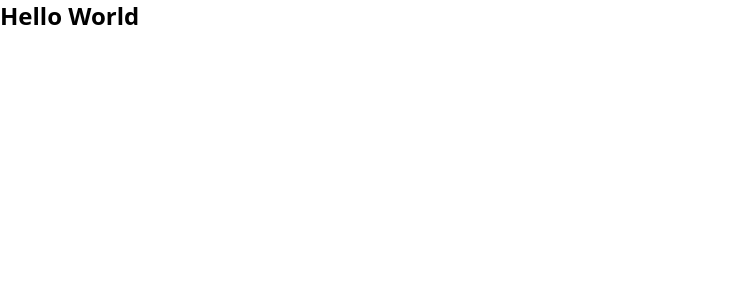
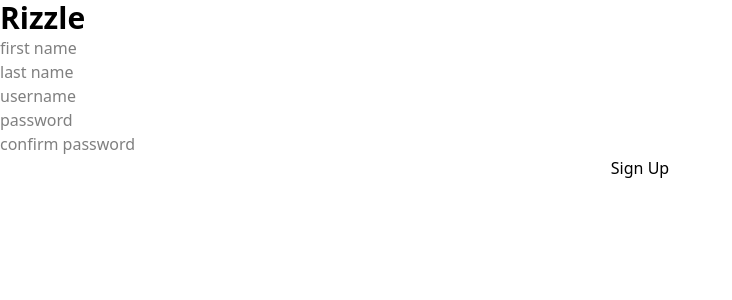
Before and after one commit to inebw/messenger, a React (Vite) app: page / in a window 1280 px wide. Shown: the top 300 px of the page, without its empty margins (0-732 px from the left). Built offline with nearby package versions, Linux system fonts and the light colour scheme.

Commit message:
Register component added

```diff
--- a/src/App.jsx
+++ b/src/App.jsx
@@ -1,7 +1,17 @@
+import { useContext } from "react";
+import Header from "./components/Header";
+import Regsiter from "./components/Register";
+import { UrlContext } from "./utils/UrlContext";
+
 function App() {
+  const url = useContext(UrlContext);
+
   return (
-    <div>
-      <h1 className="text-2xl font-bold">Hello World</h1>
+    <div className="">
+      <UrlContext value={url}>
+        <Header />
+        <Regsiter />
+      </UrlContext>
     </div>
   );
 }
--- /dev/null
+++ b/src/components/Header.jsx
@@ -0,0 +1,7 @@
+export default function Header() {
+  return (
+    <header>
+      <h1 className="text-3xl font-bold">Rizzle</h1>
+    </header>
+  );
+}
--- /dev/null
+++ b/src/components/Login.jsx
@@ -0,0 +1,51 @@
+import { useContext, useState } from "react";
+import { UrlContext } from "../utils/UrlContext";
+
+export default function Login() {
+  const url = useContext(UrlContext);
+  const [formData, setFormData] = useState({
+    username: "",
+    password: "",
+  });
+
+  const handleChange = (e) => {
+    setFormData((prev) => ({
+      ...prev,
+      [e.target.name]: e.target.value,
+    }));
+  };
+
+  const onSubmit = async (e) => {
+    e.preventDefault();
+    const response = await fetch(`${url}/login`, {
+      body: JSON.stringify(formData),
+      headers: {
+        "Content-type": "application/json",
+      },
+      credentials: "include",
+    });
+  };
+  return (
+    <form onSubmit={onSubmit} method="post">
+      <label htmlFor="username">
+        <input
+          onChange={handleChange}
+          type="text"
+          name="username"
+          value={formData.username}
+          placeholder="username"
+          required
+        />
+      </label>
+      <label htmlFor="password">
+        <input
+          onChange={handleChange}
+          type="password"
+          name="password"
+          placeholder="password"
+          value={formData.password}
+        />
+      </label>
+    </form>
+  );
+}
--- /dev/null
+++ b/src/components/Register.jsx
@@ -0,0 +1,84 @@
+import { useContext, useState } from "react";
+import { UrlContext } from "../utils/UrlContext";
+
+export default function Regsiter() {
+  const url = useContext(UrlContext);
+  const [formData, setFormData] = useState({
+    firstName: "",
+    lastName: "",
+    username: "",
+    password: "",
+    confirmPassword: "",
+  });
+
+  const handleChange = (e) => {
+    setFormData((prev) => ({
+      ...prev,
+      [e.target.name]: e.target.value,
+    }));
+  };
+
+  const onSubmit = async (e) => {
+    e.preventDefault();
+    const response = await fetch(`${url}/sign-up`, {
+      method: "POST",
+      body: JSON.stringify(formData),
+      headers: {
+        "Content-type": "application/json",
+      },
+      credentials: "include",
+    });
+    console.log(response.ok);
+  };
+
+  return (
+    <form onSubmit={onSubmit} method="post" className="flex flex-col">
+      <label htmlFor="firstName">
+        <input
+          onChange={handleChange}
+          type="text"
+          name="firstName"
+          value={formData.firstName}
+          placeholder="first name"
+        />
+      </label>
+      <label htmlFor="lastName">
+        <input
+          onChange={handleChange}
+          type="text"
+          name="lastName"
+          value={formData.lastName}
+          placeholder="last name"
+        />
+      </label>
+      <label htmlFor="username">
+        <input
+          onChange={handleChange}
+          type="text"
+          name="username"
+          value={formData.username}
+          placeholder="username"
+        />
+      </label>
+      <label htmlFor="password">
+        <input
+          onChange={handleChange}
+          type="password"
+          name="password"
+          value={formData.password}
+          placeholder="password"
+        />
+      </label>
+      <label htmlFor="confirmPassword">
+        <input
+          onChange={handleChange}
+          type="password"
+          name="confirmPassword"
+          value={formData.confirmPassword}
+          placeholder="confirm password"
+        />
+      </label>
+      <button type="submit">Sign Up</button>
+    </form>
+  );
+}
--- /dev/null
+++ b/src/components/Unauthorized.jsx
@@ -0,0 +1,9 @@
+import Regsiter from "./Register";
+
+export default function Unauthorized() {
+  return (
+    <>
+      <Regsiter />
+    </>
+  );
+}
--- /dev/null
+++ b/src/utils/UrlContext.jsx
@@ -0,0 +1,3 @@
+import { createContext } from "react";
+
+export const UrlContext = createContext("http://localhost:3000");
```
Also changed, not shown: src/components/Authorized.jsx (added), src/components/Chat.jsx (added), src/components/Friends.jsx (added), src/components/Info.jsx (added), src/components/Profile.jsx (added), src/components/UserSpace.jsx (added).
